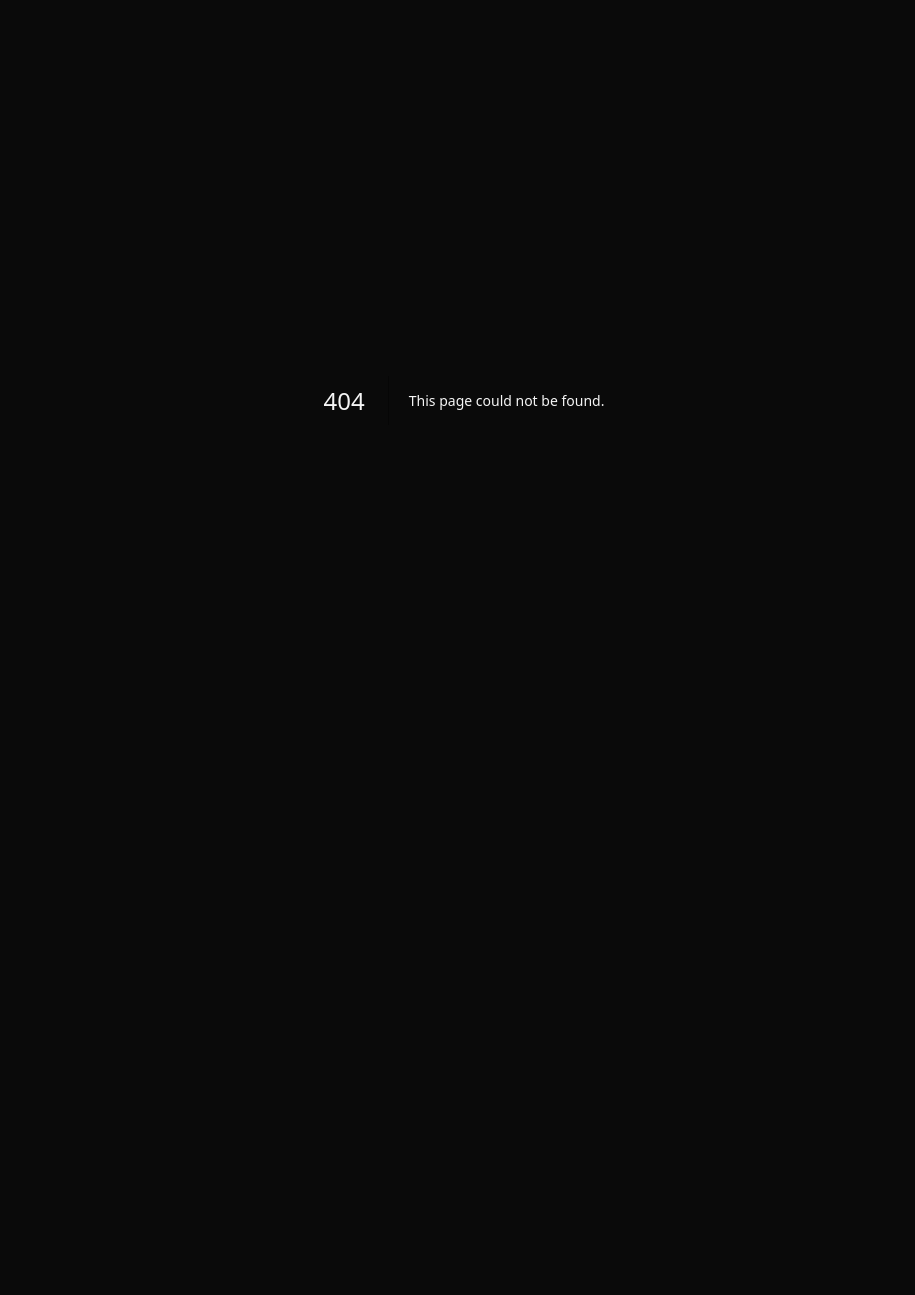
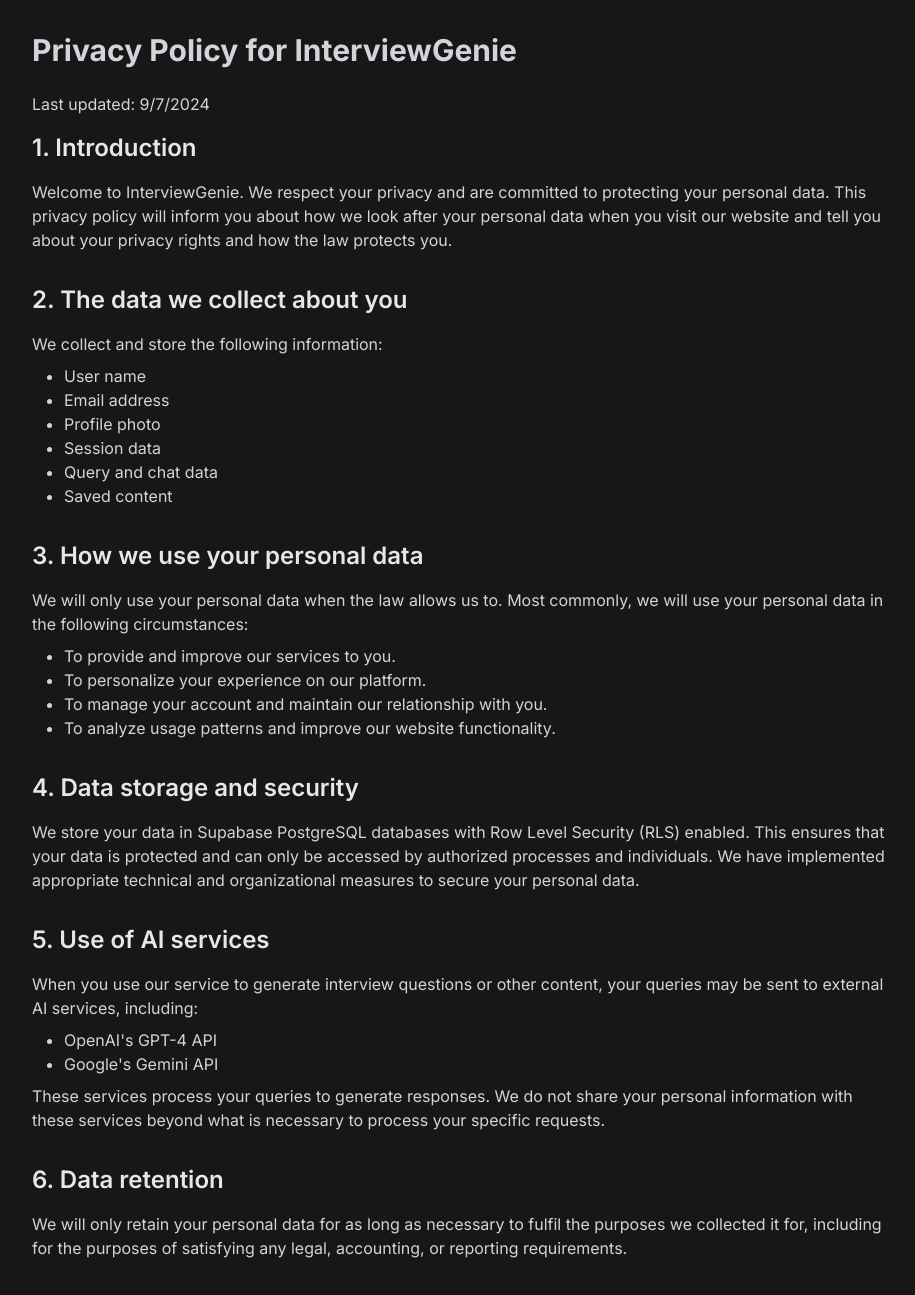
Before and after one commit to abhinav7895/interviewgenie, a Next.js app: page /privacy-policy in a window 1280 px wide. Before the commit this address had no page. Shown: the top 1295 px of the page, without its empty margins (176-1091 px from the left). Before the commit the page ends 800 px from the top, so only its background shows below. Built offline with nearby package versions, Linux system fonts and the light colour scheme.

Commit message:
Remove unused environment variables and update privacy policy page

```diff
--- /dev/null
+++ b/src/app/(app)/privacy-policy/page.tsx
@@ -0,0 +1,94 @@
+import React from 'react';
+import Head from 'next/head';
+
+const PrivacyPolicy: React.FC = () => {
+    return (
+        <>
+            <Head>
+                <title>Privacy Policy | InterviewGenie</title>
+                <meta name="description" content="Privacy Policy for InterviewGenie - AI-Powered Interview Question Generator" />
+            </Head>
+            <div className='w-screen dark:bg-neutral-900'>
+            <div className="mx-auto px-4 py-8 max-w-4xl dark:bg-neutral-900 dark:text-neutral-100">
+                    <h1 className="text-3xl font-bold mb-6 dark:text-gray-300">Privacy Policy for InterviewGenie</h1>
+                    <p className="mb-4 dark:text-gray-300">Last updated: {new Date().toLocaleDateString()}</p>
+
+                    <section className="mb-8">
+                        <h2 className="text-2xl font-semibold mb-4 dark:text-gray-200">1. Introduction</h2>
+                        <p className="dark:text-gray-300">Welcome to InterviewGenie. We respect your privacy and are committed to protecting your personal data. This privacy policy will inform you about how we look after your personal data when you visit our website and tell you about your privacy rights and how the law protects you.</p>
+                    </section>
+
+                    <section className="mb-8">
+                        <h2 className="text-2xl font-semibold mb-4 dark:text-gray-200">2. The data we collect about you</h2>
+                        <p className="dark:text-gray-300">We collect and store the following information:</p>
+                        <ul className="list-disc pl-8 mt-2 dark:text-gray-300">
+                            <li>User name</li>
+                            <li>Email address</li>
+                            <li>Profile photo</li>
+                            <li>Session data</li>
+                            <li>Query and chat data</li>
+                            <li>Saved content</li>
+                        </ul>
+                    </section>
+
+                    <section className="mb-8">
+                        <h2 className="text-2xl font-semibold mb-4 dark:text-gray-200">3. How we use your personal data</h2>
+                        <p className="dark:text-gray-300">We will only use your personal data when the law allows us to. Most commonly, we will use your personal data in the following circumstances:</p>
+                        <ul className="list-disc pl-8 mt-2 dark:text-gray-300">
+                            <li>To provide and improve our services to you.</li>
+                            <li>To personalize your experience on our platform.</li>
+                            <li>To manage your account and maintain our relationship with you.</li>
+                            <li>To analyze usage patterns and improve our website functionality.</li>
+                        </ul>
+                    </section>
+
+                    <section className="mb-8">
+                        <h2 className="text-2xl font-semibold mb-4 dark:text-gray-200">4. Data storage and security</h2>
+                        <p className="dark:text-gray-300">We store your data in Supabase PostgreSQL databases with Row Level Security (RLS) enabled. This ensures that your data is protected and can only be accessed by authorized processes and individuals. We have implemented appropriate technical and organizational measures to secure your personal data.</p>
+                    </section>
+
+                    <section className="mb-8">
+                        <h2 className="text-2xl font-semibold mb-4 dark:text-gray-200">5. Use of AI services</h2>
+                        <p className="dark:text-gray-300">When you use our service to generate interview questions or other content, your queries may be sent to external AI services, including:</p>
+                        <ul className="list-disc pl-8 mt-2 dark:text-gray-300">
+                            <li>OpenAI's GPT-4 API</li>
+                            <li>Google's Gemini API</li>
+                        </ul>
+                        <p className="mt-2 dark:text-gray-300">These services process your queries to generate responses. We do not share your personal information with these services beyond what is necessary to process your specific requests.</p>
+                    </section>
+
+                    <section className="mb-8">
+                        <h2 className="text-2xl font-semibold mb-4 dark:text-gray-200">6. Data retention</h2>
+                        <p className="dark:text-gray-300">We will only retain your personal data for as long as necessary to fulfil the purposes we collected it for, including for the purposes of satisfying any legal, accounting, or reporting requirements.</p>
+                    </section>
+
+                    <section className="mb-8">
+                        <h2 className="text-2xl font-semibold mb-4 dark:text-gray-200">7. Your legal rights</h2>
+                        <p className="dark:text-gray-300">Under certain circumstances, you have rights under data protection laws in relation to your personal data, including the right to request access, correction, erasure, restriction, transfer, to object to processing, to portability of data and (where the lawful ground of processing is consent) to withdraw consent.</p>
+                    </section>
+
+                    <section className="mb-8">
+                        <h2 className="text-2xl font-semibold mb-4 dark:text-gray-200">8. Third-party links</h2>
+                        <p className="dark:text-gray-300">This website may include links to third-party websites, plug-ins and applications. Clicking on those links or enabling those connections may allow third parties to collect or share data about you. We do not control these third-party websites and are not responsible for their privacy statements.</p>
+                    </section>
+
+                    <section className="mb-8">
+                        <h2 className="text-2xl font-semibold mb-4 dark:text-gray-200">9. Changes to the privacy policy</h2>
+                        <p className="dark:text-gray-300">We may update our privacy policy from time to time. We will notify you of any changes by posting the new privacy policy on this page.</p>
+                    </section>
+
+                    <section className="mb-8">
+                        <h2 className="text-2xl font-semibold mb-4 dark:text-gray-200">10. Contact us</h2>
+                        <p className="dark:text-gray-300">If you have any questions about this privacy policy or our privacy practices, please contact us at:</p>
+                        <p className="mt-2 dark:text-gray-300">
+                            Email: abhinavay2003@gmail.com<br />
+                            InterviewGenie<br />
+                        </p>
+                    </section>
+                </div>
+            </div>
+        </>
+    );
+};
+
+export default PrivacyPolicy;
```
Also changed, not shown: 1 other file (tests, documents, lock files or other folders).
